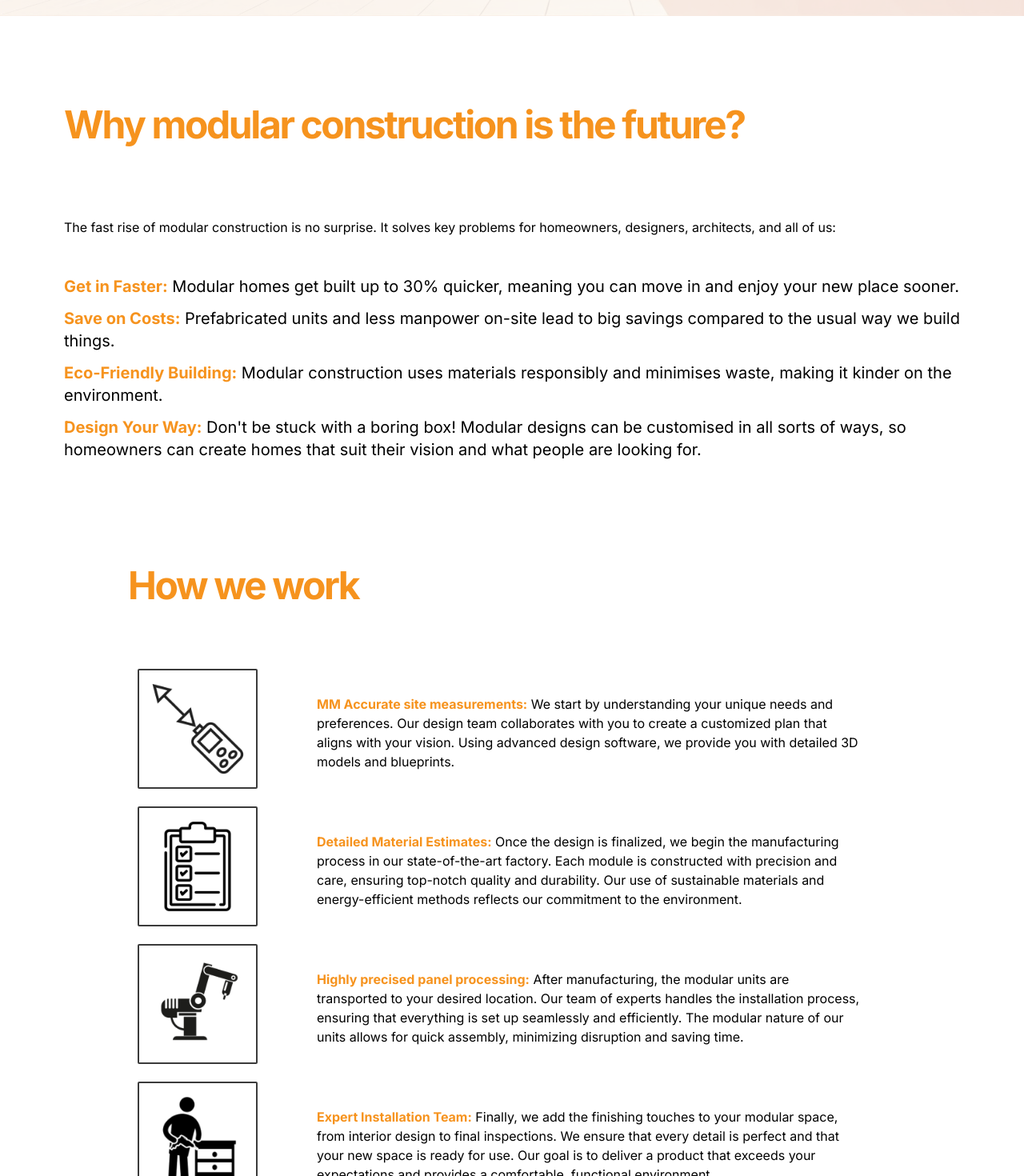
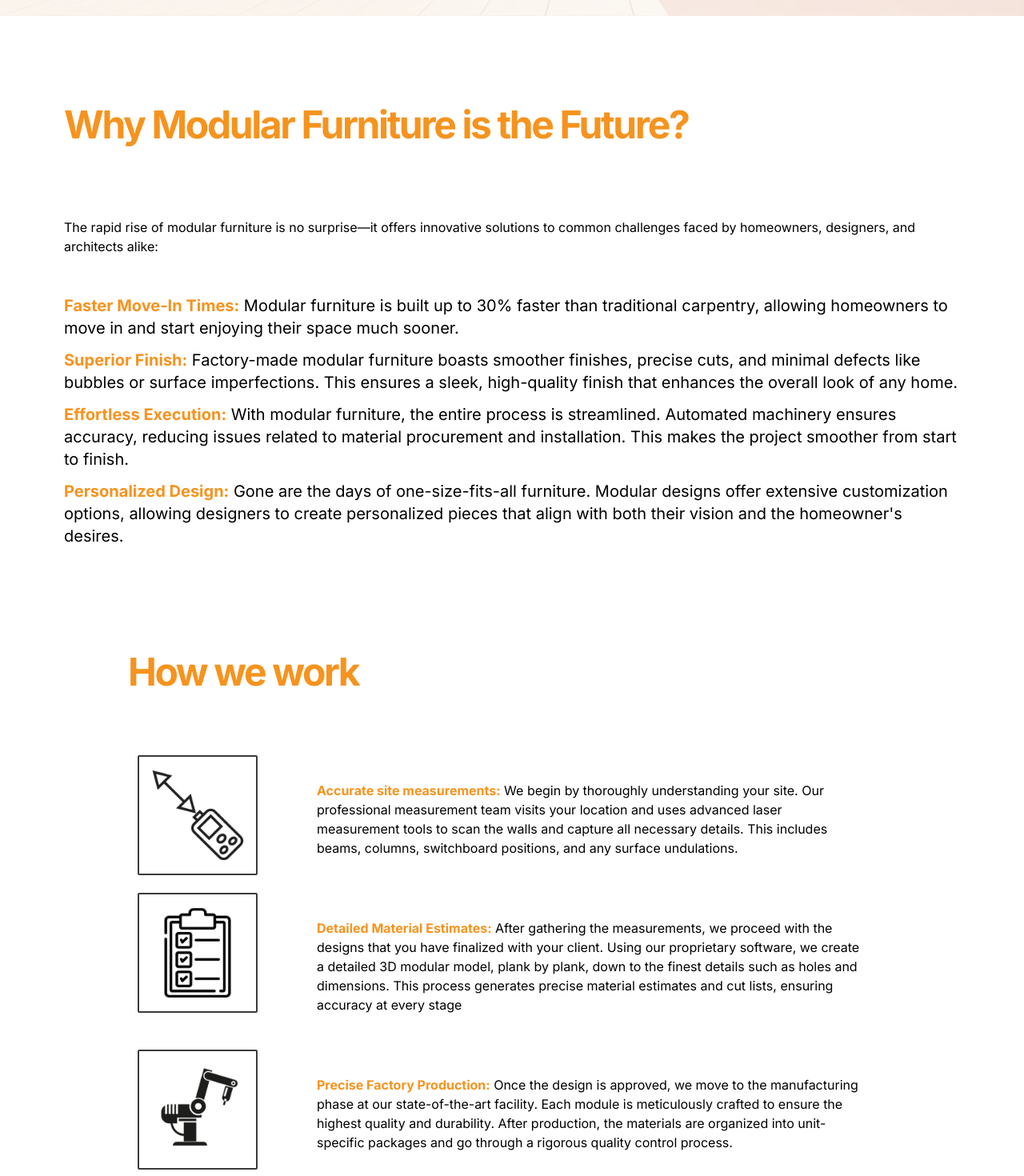
Before and after one commit to NestUp-space/nestup-web-app-dinesh, a Next.js app in the folder frontend/: page / in a window 1280 px wide. Shown: the part 876-2346 px from the top of the page at 80% size. Built offline with nearby package versions, Linux system fonts and the light colour scheme.

Commit message:
Add Vercel Analytics

```diff
--- a/frontend/src/app/layout.tsx
+++ b/frontend/src/app/layout.tsx
@@ -2,6 +2,7 @@ import type { Metadata } from "next"
 import { Inter } from "next/font/google"
 import "../styles/globals.css"
 import { UserProvider } from '@/context/UserContext';
+import { Analytics } from "@vercel/analytics/react"
 
 const inter = Inter({ subsets: ["latin"] });
 
@@ -18,6 +19,7 @@ export default function RootLayout({
   return (
     <html lang="en">
     <body className={inter.className}>
+    <Analytics/>
     <UserProvider>
       <div >
         {children}
--- a/frontend/src/components/landing-page/HomeSection.tsx
+++ b/frontend/src/components/landing-page/HomeSection.tsx
@@ -95,42 +95,36 @@ export function HomeSection() {
       <div className="w-screen flex flex-col justify-center items-center">
         <div className="my-auto flex flex-col gap-3 p-5 md:p-10 lg:p-20 rounded-3xl">
           <h2 className="text-theme-color text-3xl md:text-5xl font-bold tracking-tight md:tracking-tighter leading-tight mb-20 mt-8 flex items-center">
-          Why modular construction is the future?
+          Why Modular Furniture is the Future?
           </h2>
           <p>
-            The fast rise of modular construction is no surprise. It solves
-            key problems for homeowners, designers, architects, and all of us:
+          The rapid rise of modular furniture is no surprise—it offers innovative solutions to common challenges faced by homeowners, designers, and architects alike:
           </p>
           <br/>
           <ul className=" md:text-xl flex flex-col gap-3">
             <li>
               <span className="text-theme-color font-bold">
-                Get in Faster:
+                Faster Move-In Times:
               </span>{" "}
-              Modular homes get built up to 30% quicker, meaning you can move
-              in and enjoy your new place sooner.
+              Modular furniture is built up to 30% faster than traditional carpentry, allowing homeowners to move in and start enjoying their space much sooner.
             </li>
             <li>
               <span className="text-theme-color font-bold">
-                Save on Costs:
+                Superior Finish:
               </span>{" "}
-              Prefabricated units and less manpower on-site lead to big
-              savings compared to the usual way we build things.
+              Factory-made modular furniture boasts smoother finishes, precise cuts, and minimal defects like bubbles or surface imperfections. This ensures a sleek, high-quality finish that enhances the overall look of any home.
             </li>
             <li>
               <span className="text-theme-color font-bold">
-                Eco-Friendly Building:
+                Effortless Execution:
               </span>{" "}
-              Modular construction uses materials responsibly and minimises
-              waste, making it kinder on the environment.
+              With modular furniture, the entire process is streamlined. Automated machinery ensures accuracy, reducing issues related to material procurement and installation. This makes the project smoother from start to finish.
             </li>
             <li>
               <span className="text-theme-color font-bold">
-                Design Your Way:
+              Personalized Design:
               </span>{" "}
-              Don&#39;t be stuck with a boring box! Modular designs can be
-              customised in all sorts of ways, so homeowners can create homes
-              that suit their vision and what people are looking for.
+              Gone are the days of one-size-fits-all furniture. Modular designs offer extensive customization options, allowing designers to create personalized pieces that align with both their vision and the homeowner's desires.
             </li>
           </ul>
         </div>
--- a/frontend/src/components/landing-page/ProcessSection.tsx
+++ b/frontend/src/components/landing-page/ProcessSection.tsx
@@ -5,26 +5,26 @@ const processItems = [
   {
     imgSrc: "/img/measure.png", // Use the path relative to the public directory
     imgAlt: "laser scale",
-    title: "MM Accurate site measurements",
-    text: "We start by understanding your unique needs and preferences. Our design team collaborates with you to create a customized plan that aligns with your vision. Using advanced design software, we provide you with detailed 3D models and blueprints.",
+    title: "Accurate site measurements",
+    text: "We begin by thoroughly understanding your site. Our professional measurement team visits your location and uses advanced laser measurement tools to scan the walls and capture all necessary details. This includes beams, columns, switchboard positions, and any surface undulations.",
   },
   {
     imgSrc: "/img/checklist.png",
     imgAlt: "checklist",
     title: "Detailed Material Estimates",
-    text: "Once the design is finalized, we begin the manufacturing process in our state-of-the-art factory. Each module is constructed with precision and care, ensuring top-notch quality and durability. Our use of sustainable materials and energy-efficient methods reflects our commitment to the environment.",
+    text: "After gathering the measurements, we proceed with the designs that you have finalized with your client. Using our proprietary software, we create a detailed 3D modular model, plank by plank, down to the finest details such as holes and dimensions. This process generates precise material estimates and cut lists, ensuring accuracy at every stage",
   },
   {
     imgSrc: "/img/automation.png",
     imgAlt: "automation",
-    title: "Highly precised panel processing",
-    text: "After manufacturing, the modular units are transported to your desired location. Our team of experts handles the installation process, ensuring that everything is set up seamlessly and efficiently. The modular nature of our units allows for quick assembly, minimizing disruption and saving time.",
+    title: "Precise Factory Production",
+    text: "Once the design is approved, we move to the manufacturing phase at our state-of-the-art facility. Each module is meticulously crafted to ensure the highest quality and durability. After production, the materials are organized into unit-specific packages and go through a rigorous quality control process.",
   },
   {
     imgSrc: "/img/installation.png",
     imgAlt: "installation",
     title: "Expert Installation Team",
-    text: "Finally, we add the finishing touches to your modular space, from interior design to final inspections. We ensure that every detail is perfect and that your new space is ready for use. Our goal is to deliver a product that exceeds your expectations and provides a comfortable, functional environment.",
+    text: "After production, the modular units are delivered to your specified location. We can recommend highly trained third-party installation teams for you to hire, or if you already have a team, we provide a comprehensive installation guide. Additionally, we can assign a site engineer to help train your team and ensure a smooth installation process.",
   },
 ];
 
```
Also changed, not shown: frontend/constants/faqData/index.tsx (+89 -1 lines), frontend/src/components/markdown-styles.module.css (renamed from frontend/src/components/landing-page/markdown-styles.module.css), 1 other file (tests, documents, lock files or other folders).
